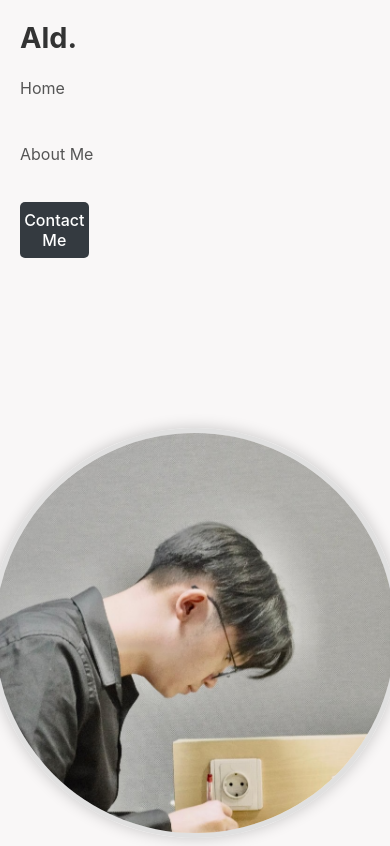
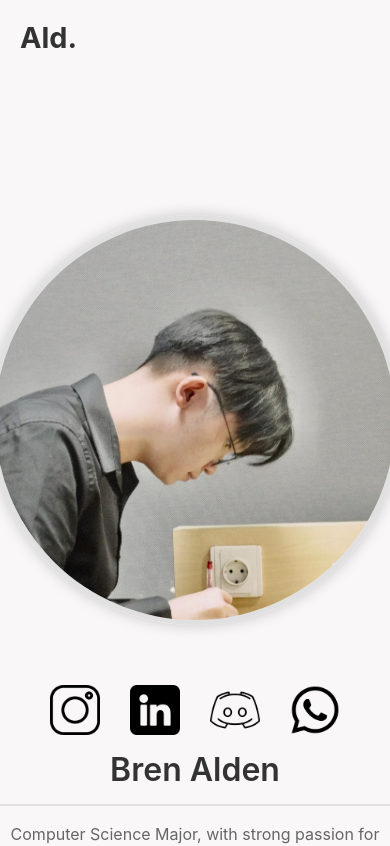
Before and after one commit to BrenAlden/bren-alden_portofolio, a React (Vite) app in the folder portofolio_bren-alden/: page / in a window 390 px wide. Shown: the top 846 px of the page. Built offline with nearby package versions, Linux system fonts and the light colour scheme.

Commit message:
Update Header.css

```diff
--- a/portofolio_bren-alden/src/styles/Header.css
+++ b/portofolio_bren-alden/src/styles/Header.css
@@ -1,4 +1,4 @@
-p, h1, h2{
+p, h1, h2 {
   color: #393E46;
 }
 
@@ -7,6 +7,7 @@
   justify-content: space-between;
   align-items: center;
   padding: 20px 0;
+  position: relative;
 }
 
 .logo {
@@ -22,6 +23,7 @@
   margin: 0;
   padding: 0;
   gap: 20px;
+  transition: transform 0.3s ease-in-out;
 }
 
 .header nav ul li {
@@ -36,12 +38,12 @@
 }
 
 .header nav ul li a:hover {
-  color: #007bff; /* Warna hover link */
+  color: #007bff;
 }
 
 .contact-button {
-  background-color: #343a40; /* Warna tombol dari Figma */
-  color: #ffffff !important; /* Warna teks tombol, !important untuk override */
+  background-color: #343a40;
+  color: #ffffff !important;
   padding: 10px 20px;
   border-radius: 5px;
   font-weight: 500;
@@ -49,6 +51,56 @@
 }
 
 .contact-button:hover {
-  background-color: #929AAB; /* Warna hover tombol */
+  background-color: #929AAB;
   color: #ffffff !important;
 }
+
+.hamburger-menu {
+  display: none;
+  cursor: pointer;
+  flex-direction: column;
+  gap: 5px;
+}
+
+.hamburger-menu .bar {
+  width: 25px;
+  height: 3px;
+  background-color: #333;
+  border-radius: 3px;
+  transition: all 0.3s ease-in-out;
+}
+
+@media (max-width: 768px) {
+  .hamburger-menu {
+    display: flex;
+  }
+
+
+  .header nav ul {
+
+    flex-direction: column;
+    align-items: center;
+    gap: 20px;
+    padding: 20px 0;
+
+    position: absolute;
+    top: 100%;
+    left: 0;
+    width: 100%;
+
+    background-color: #ffffff;
+    box-shadow: 0 4px 6px rgba(0, 0, 0, 0.1);
+    transform: translateY(-150%);
+    z-index: 1000;
+  }
+
+  .header nav ul.menu-open {
+    transform: translateY(0);
+  }
+
+  .header nav ul li {
+    margin-left: 0;
+    width: 100%;
+    text-align: center;
+  }
+}
```
